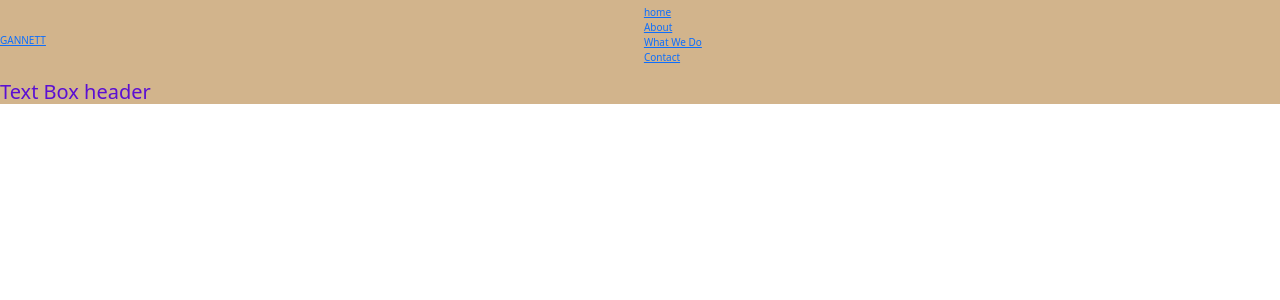
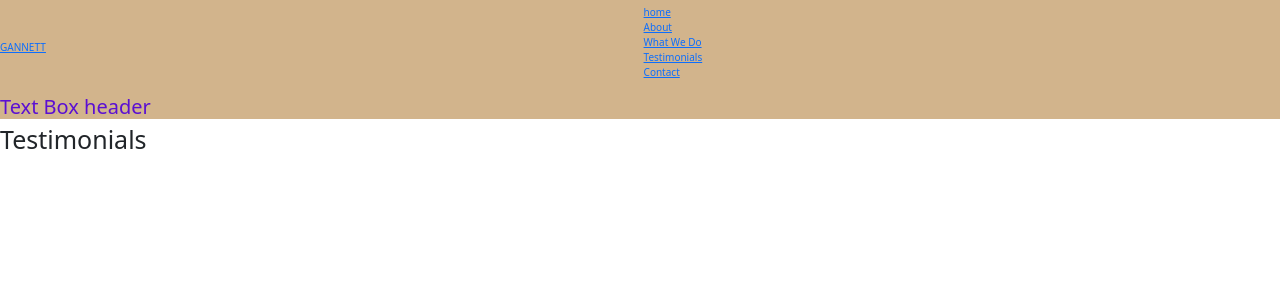
Before and after one commit to llcain/react-header, a React (Create React App) app: page /testimonials in a window 1280 px wide. Shown: the top 300 px of the page. Built offline with nearby package versions, Linux system fonts and the light colour scheme.

Commit message:
Created Testimonial component

```diff
--- a/src/App.js
+++ b/src/App.js
@@ -10,6 +10,7 @@ import Home from './components/Home';
 import About from './components/About';
 import Contact from './components/Contact';
 import WhatWeDo from './components/WhatWeDo';
+import Testimonials from './components/Testimonials';
 
 
 function App() {
@@ -22,6 +23,7 @@ function App() {
           <Route path="/" exact element={<Home/>} />
           <Route path="/about" exact element={<About/>} />
           <Route path="/whatwedo" exact element={<WhatWeDo/>} />
+          <Route path="/testimonials" exact element={<Testimonials />} />
           <Route path="/contact" exact element={<Contact/>} />
         </Routes>
         </Router>
--- a/src/components/Header/Header.js
+++ b/src/components/Header/Header.js
@@ -20,6 +20,9 @@ const Header = () => (
                 <Link to='/whatwedo'>
                     <li className="nav-links">What We Do</li>
                 </Link>
+                <Link to='/testimonials'>
+                    <li className="nav-links">Testimonials</li>
+                </Link>
                 <Link to='/contact'>
                     <li className="nav-item">Contact</li>
                 </Link>
--- /dev/null
+++ b/src/components/Testimonials.js
@@ -0,0 +1,7 @@
+const Testimonials = () => {
+    return (
+        <h1>Testimonials</h1>
+    )
+}
+
+export default Testimonials;
```
